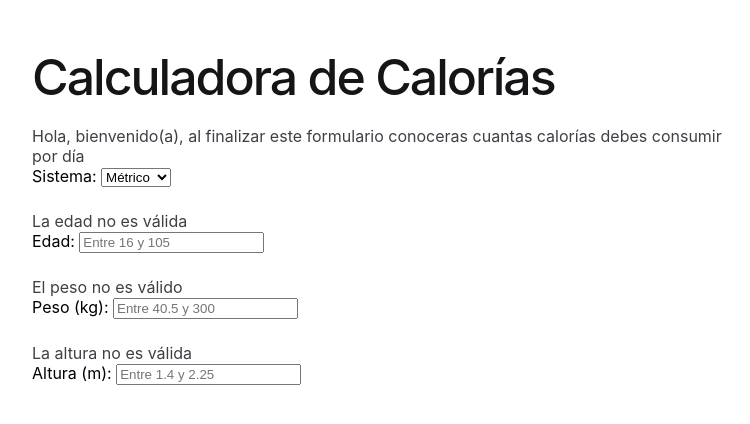
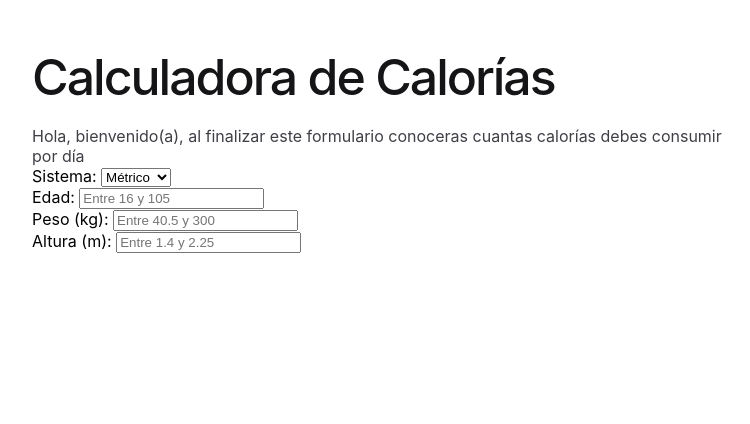
Before and after one commit to AndersonDavidPC/calories, an Angular app: page / in a window 1280 px wide. Shown: the top 424 px of the page, without its empty margins (258-1008 px from the left). Built offline with nearby package versions, Linux system fonts and the light colour scheme.

Commit message:
Corregir mensajes de validación y cálculo en ambos sistemas

```diff
--- a/src/app/app.component.html
+++ b/src/app/app.component.html
@@ -182,17 +182,17 @@
         </div>
         <div>
           <div>
-            <p *ngIf="!validateAge()">La edad no es válida</p>
+            <p *ngIf="!validateAge() && age">La edad no es válida</p>
             <div>
               <label for="age">Edad: </label>
               <input type="number" id="age" placeholder="Entre {{ min_age }} y {{ max_age }}" name="age" (input)="handleInputChange($event)">
             </div>
-            <p *ngIf="!validateWeight()">El peso no es válido</p>
+            <p *ngIf="!validateWeight() && weight">El peso no es válido</p>
             <div>
               <label for="weight">Peso ({{ weight_unit }}): </label>
               <input type="number" id="weight" placeholder="Entre {{ min_weight }} y {{ max_weight }}" name="weight" (input)="handleInputChange($event)">
             </div>
-            <p *ngIf="!validateHeight()">La altura no es válida</p>
+            <p *ngIf="!validateHeight() && height">La altura no es válida</p>
             <div>
               <label for="height">Altura ({{ height_unit }}): </label>
               <input type="number" id="height" placeholder="Entre {{ min_height }} y {{ max_height }}" name="height" (input)="handleInputChange($event)">
--- a/src/app/app.component.ts
+++ b/src/app/app.component.ts
@@ -49,9 +49,10 @@ export class AppComponent {
       this.max_height = this.mToIn(this.max_height);
     }
     this.metrix = value;
+    this.calculateCalories();
   }
 
-  handleInputChange(event: Event){
+    handleInputChange(event: Event){
     const input = event.target as HTMLInputElement;
     const value = parseFloat(input.value);
     if (input.id === 'weight') {
```
